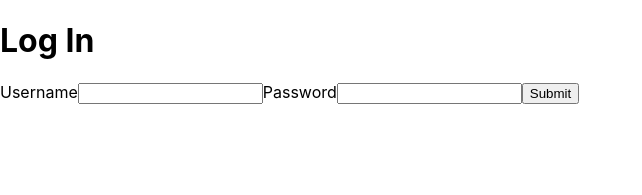
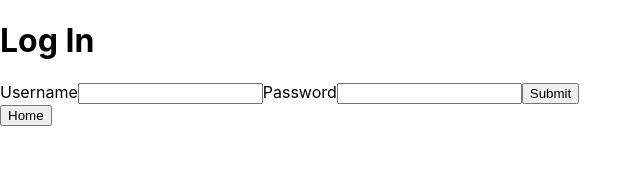
Before and after one commit to crishanks/squad-frontend, a React (Create React App) app: page / in a window 1280 px wide. Both pictures are taken after a click on the button "Log In". Shown: the top 195 px of the page, without its empty margins (0-642 px from the left). Built offline with nearby package versions, Linux system fonts and the light colour scheme.

Commit message:
logout removes token from localStorage)

```diff
--- a/src/components/LoginForm.js
+++ b/src/components/LoginForm.js
@@ -27,6 +27,7 @@ class LoginForm extends Component {
           <input type="text" name="password"/>
           <input type="submit" value="Submit"/>
         </form>
+        <button onClick={this.props.logout}>Home</button>
       </div>
     )
   }
--- a/src/components/PlayerProfile.js
+++ b/src/components/PlayerProfile.js
@@ -1,8 +1,21 @@
 import React from 'react'
+// import PlayerProfileCard from './PlayerProfileCard'
 
 const PlayerProfile = (props) => {
 
   //buttons need to do a patch request to update the current user's showTeams column.
+
+  const renderTeammates = () => {
+    //Need to get choose player to actually add teammates to player's team
+    console.log('renderTeammates props', props)
+    return props.currentPlayer.player.team_players.map(teammate => {
+      return (
+        <div>
+          <h3>Render Teammate {teammate.id}</h3>
+        </div>
+      )
+    })
+  }
 
   return (
     <div>
@@ -14,8 +27,8 @@ const PlayerProfile = (props) => {
         {/* <button onClick={props.showPlayers}>Find Players</button> */}
       </div>
       <div>
-        <h2>Create Your Team</h2>
-
+        <h2>My Team</h2>
+        {renderTeammates()}
       </div>
     </div>
   )
--- a/src/containers/HomeScreenContainer.js
+++ b/src/containers/HomeScreenContainer.js
@@ -121,7 +121,7 @@ class HomeScreenContainer extends Component {
         receiveCurrentPlayer={this.props.receiveCurrentPlayer}
       />
     } else if (this.props.showLoginForm) {
-      return <LoginForm requestAccessToken={this.requestAccessToken}/>
+      return <LoginForm requestAccessToken={this.requestAccessToken} logout={this.props.logout}/>
     } else if (!this.props.loggedIn && !this.props.showCreateProfileForm && !this.props.showLoginForm) {
       return <WelcomeBanner showLoginFormClick={this.props.toggleShowLoginForm} signupClick={this.props.signup}/>
     } else if (this.props.loggedIn) {
--- a/src/reducers/homescreenReducer.js
+++ b/src/reducers/homescreenReducer.js
@@ -40,6 +40,7 @@ const homescreenReducer = (state = initialState, action) => {
         showCreateProfileForm: false
       }
     case 'LOG_OUT':
+    localStorage.removeItem('token')
       return {
         ...state,
         loggedIn: false,
```
